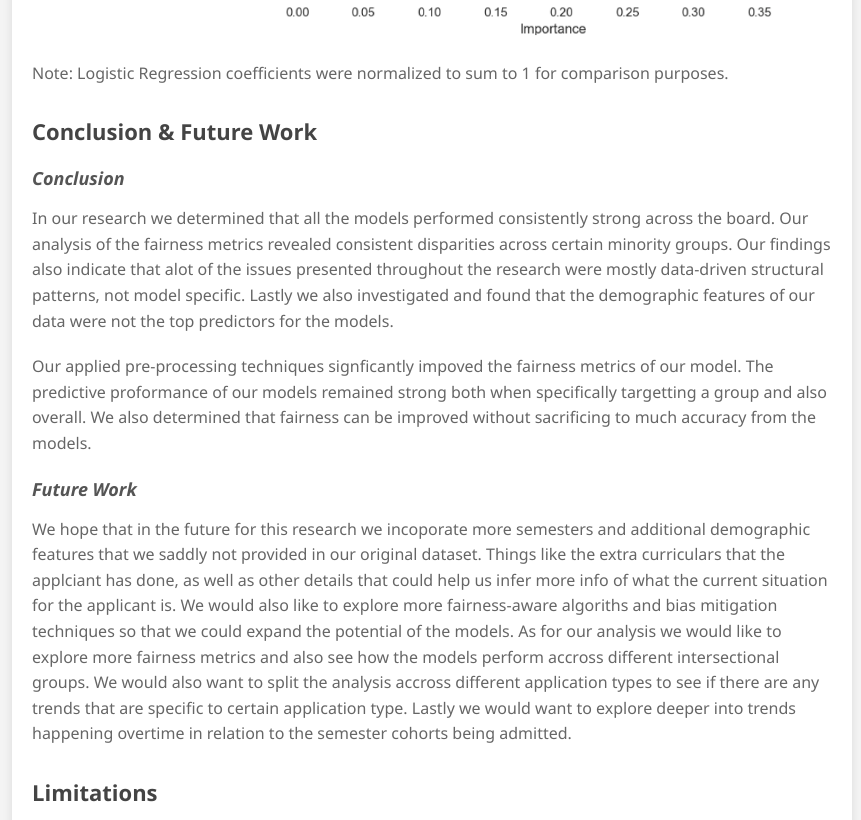
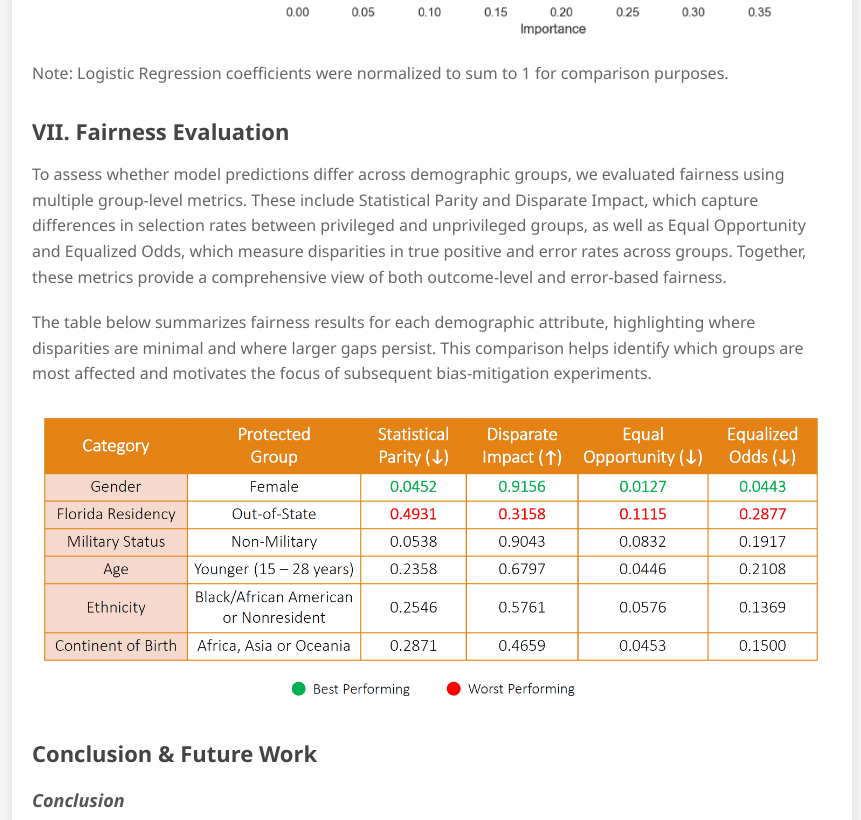
Before and after one commit to DanielaZaccardi/capstone_predictive_fairness, a plain HTML site: page index.html in a window 1280 px wide. Shown: the part 7322-8142 px from the top of the page, without its empty margins (208-1069 px from the left). Drawn offline with Linux system fonts and the light colour scheme.

Commit message:
Update index.html

```diff
--- a/index.html
+++ b/index.html
@@ -113,7 +113,7 @@
       <p>The below table summarizes the differences per metric and demographic feature. Entropy differences color-highlights represent: gray (neutral/no change), green (diversity increased), and red (diversity decreased).</p>
     <img src="./figures/Summary_of_Visualization_Findings.png" alt="Summary of Differences" style="width: 100%; max-width: 800px; display: block; margin: 20px auto;">
 
-<h2>VI. Methodology</h2>
+<h2>VI. Methodology and Model Performance</h2>
      <h3>A. Experimental Set-Up</h3>
     <p>The experimental workflow for this study follows the below steps: </p>
     <ol>
@@ -130,6 +130,13 @@
     <p>Feature importance was analyzed across the top-performing models to identify which attributes most strongly influenced admissions predictions. Across all models, academic preparation and application-related features—such as admission type, high-school GPA, and standardized test scores, consistently ranked among the most influential predictors. In contrast, demographic attributes were not among the top drivers of model decisions, suggesting that predictive performance is largely guided by academic and structural factors rather than sensitive characteristics.</p>
     <img src="./figures/feature_of_importance.png" alt="Top 10 Feature Importance" style="width: 100%; max-width: 800px; display: block; margin: 20px auto;">
     <p>Note: Logistic Regression coefficients were normalized to sum to 1 for comparison purposes.</p>
+
+  <h2>VII. Fairness Evaluation</h2>
+    <p>To assess whether model predictions differ across demographic groups, we evaluated fairness using multiple group-level metrics. These include Statistical Parity and Disparate Impact, which capture differences in selection rates between privileged and unprivileged groups, as well as Equal Opportunity and Equalized Odds, which measure disparities in true positive and error rates across groups. Together, these metrics provide a comprehensive view of both outcome-level and error-based fairness.</p>
+
+    <p>The table below summarizes fairness results for each demographic attribute, highlighting where disparities are minimal and where larger gaps persist. This comparison helps identify which groups are most affected and motivates the focus of subsequent bias-mitigation experiments.</p>
+
+    <img src="./figures/fairness_performance_results.png" alt="Fairness Evaluation Results" style="width: 100%; max-width: 800px; display: block; margin: 20px auto;">
 
   <h2>Conclusion & Future Work</h2>
 
```
